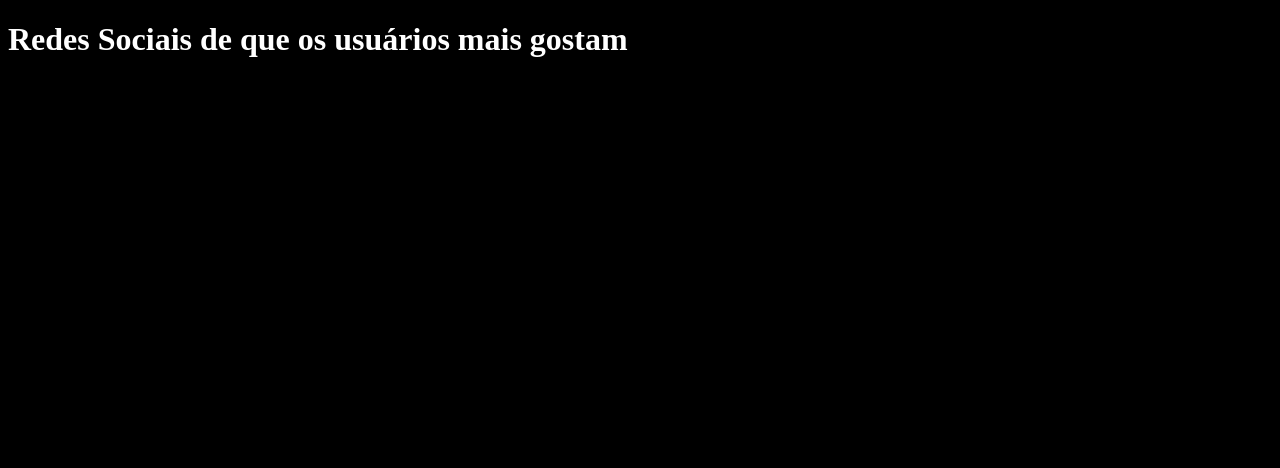
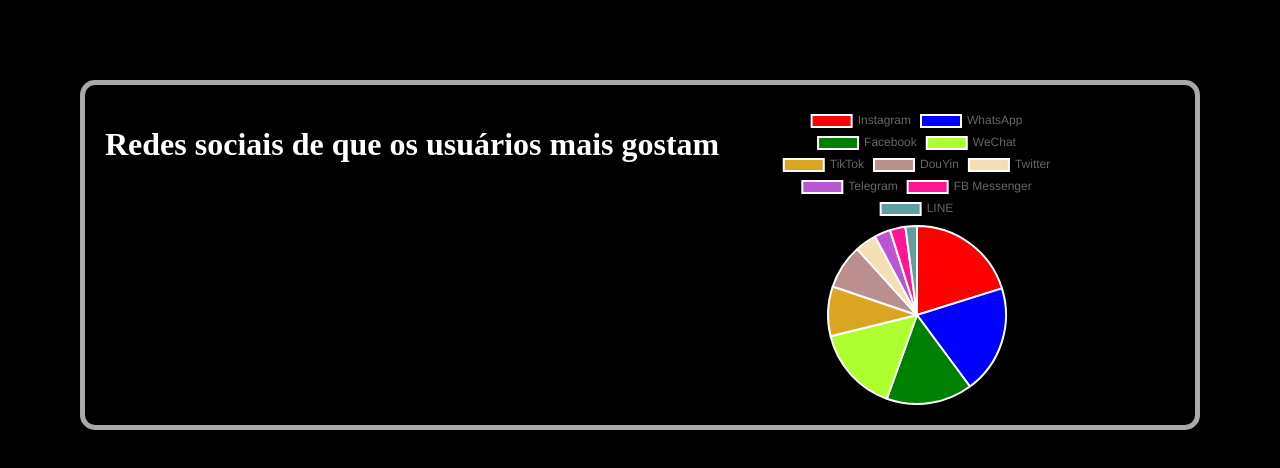
Before and after one commit to M4R1AVi/grafico_maria-vitoria_21, a plain HTML site: page maria_21_grafico/index.html in a window 1280 px wide. Drawn offline with nearby package versions, Linux system fonts and the light colour scheme.

Commit message:
Add files via upload

```diff
--- a/maria_21_grafico/index.html
+++ b/maria_21_grafico/index.html
@@ -1,29 +1,20 @@
 <!DOCTYPE html>
 <html lang="pt-br">
+
 <head>
     <meta charset="UTF-8">
-    <meta http-equiv="X-UA-Compatible" content="IE=edge">
     <meta name="viewport" content="width=device-width, initial-scale=1.0">
-    <title>Gráfico de Redes Sociais</title>
+    <title>Grafico Redes Sociais</title>
     <link rel="stylesheet" href="style.css">
-    <script scr="https://cdn.jsdelivr.net/npm/chart.js">
+    <script src="https://cdn.jsdelivr.net/npm/chart.js"></script>
+</head>
 
-    </script>
-
-
-</head>
 <body>
-<header>
-
-    <h1>Redes Sociais de que os usuários mais gostam</h1>
-
-</header>
-
-
-
-
-<script src="script.js"></script>
-
+    <header>
+        <h1>Redes sociais de que os usuários mais gostam</h1>
+    </header>
+    <canvas id="meuGrafico"></canvas>
+    <script src="script.js"></script>
 </body>
 
 </html>
--- a/maria_21_grafico/script.js
+++ b/maria_21_grafico/script.js
@@ -1,8 +1,8 @@
-const grafico = document.getElementById("myChart").getContext("2dc");
-var meugrafico = new Chart(grafico,{
-    type:"pie",
-    date: {
-     labels: [
+const grafico = document.getElementById("meuGrafico").getContext("2d");
+const meuGrafico = new Chart(grafico, {
+    type: "pie",
+    data: {
+      labels: [
         "Instagram",
         "WhatsApp",
         "Facebook",
@@ -13,12 +13,34 @@
         "Telegram",
         "FB Messenger",
         "LINE"
-
-     ]
-
-}
-
-}
-
-
-)
+      ],
+      datasets: [{
+        data: [
+          16.5,
+          16.1,
+          12.8,
+          12.8,
+          7.4,
+          6.6,
+          3.2,
+          2.4,
+          2.3,
+          1.7
+        ],
+        backgroundColor: [
+          "red",
+          "blue",
+          "green",
+          "#ADFF2F",
+          "#DAA520",
+          "#BC8F8F",
+          "rgb(245,222,179)",
+          "rgb(186,85,211)",
+          "rgb(255,20,147)",
+          "CadetBlue",
+        ],
+      }
+    ]
+    }
+  }
+);
--- a/maria_21_grafico/style.css
+++ b/maria_21_grafico/style.css
@@ -1,5 +1,22 @@
 body{
 background-color: black;
-color: white;
+border: solid 5px darkgray;
+border-radius: 15px;
+margin: 5rem;
+display: flex;
+padding: 20px;
+text-align: left;
 
 }
+#meuGrafico{
+
+max-width: 300px;
+max-height: 300px;
+
+}
+h1{
+
+color: white;
+padding-right: 3rem;
+
+}
```
